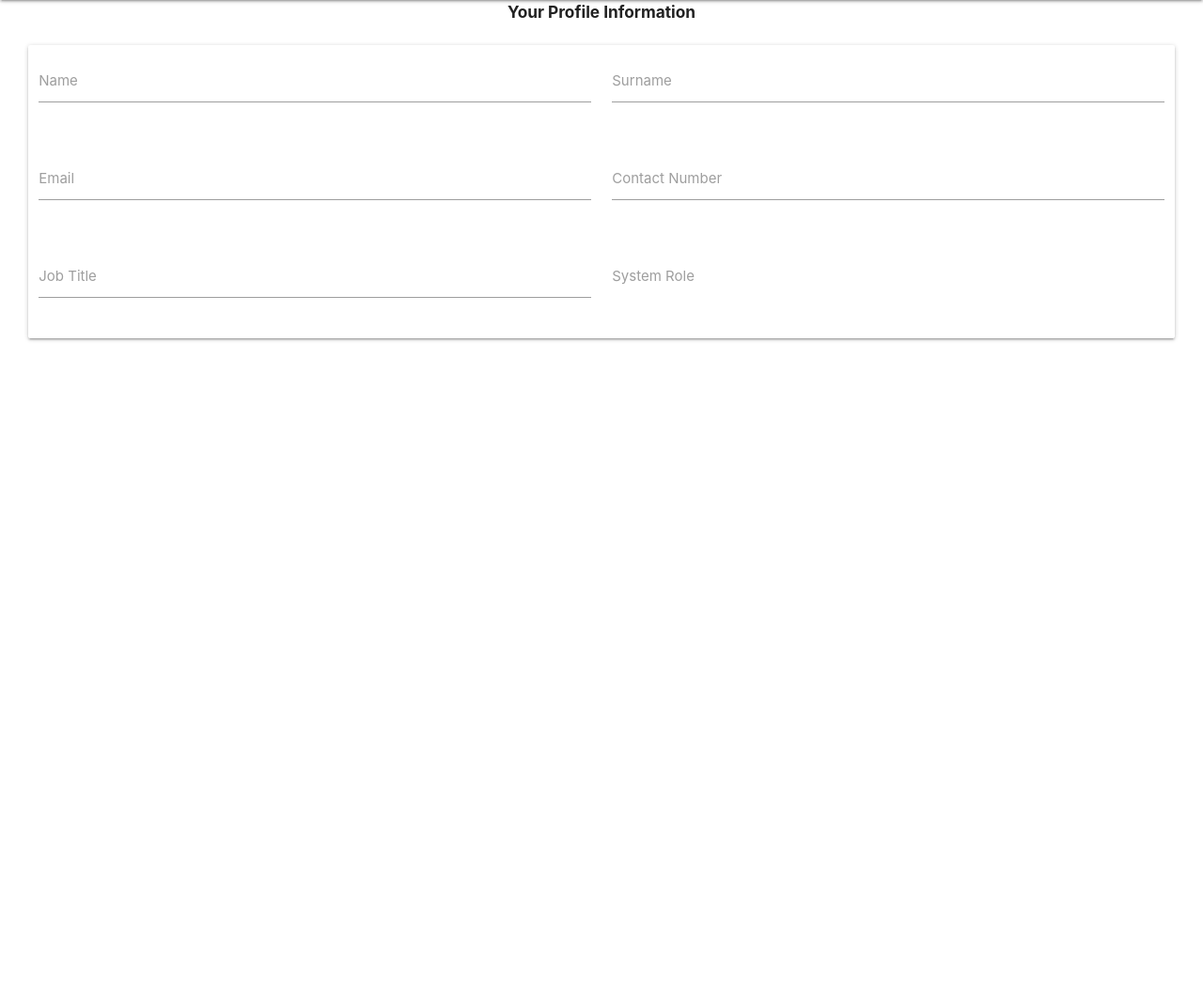
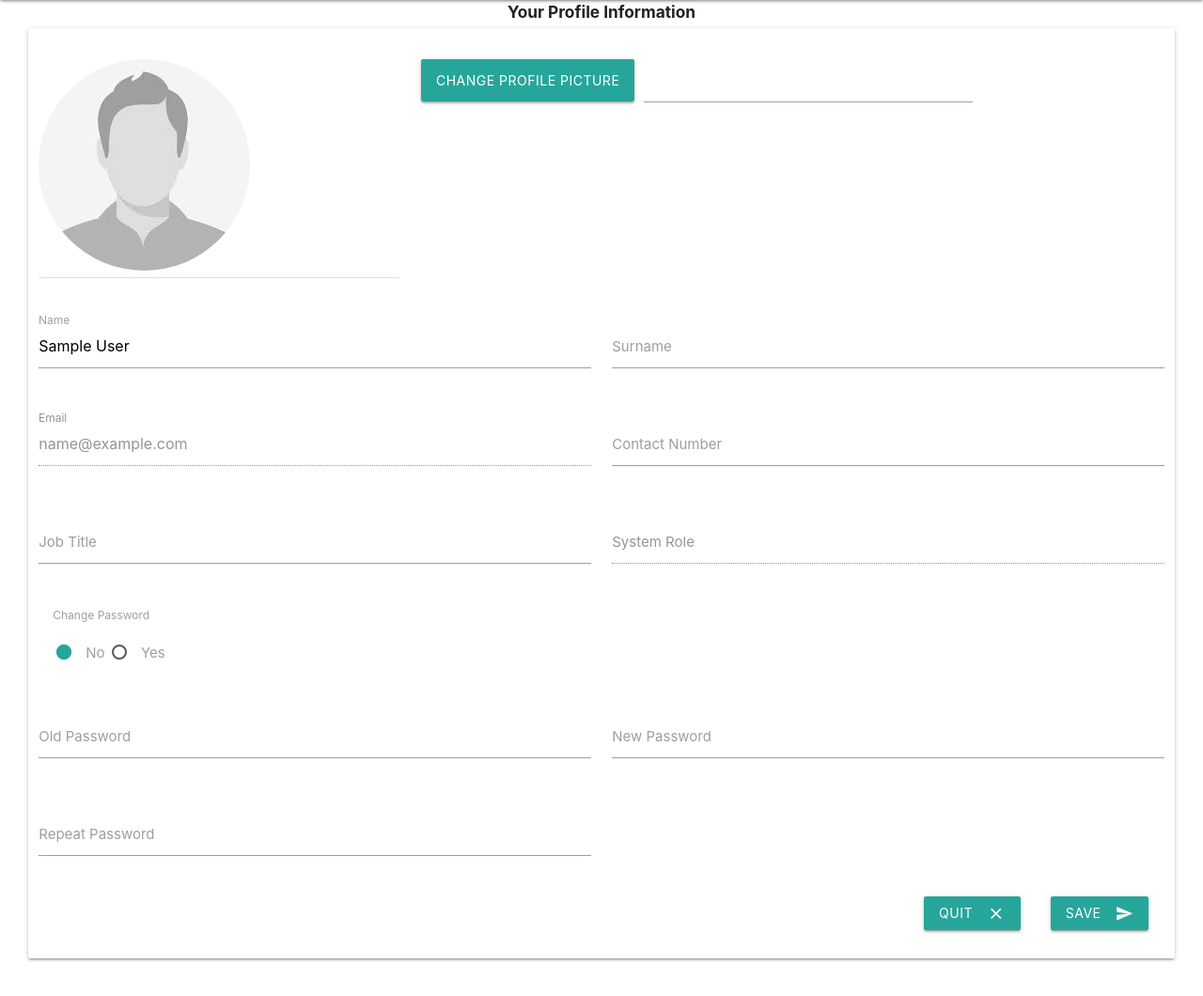
Before and after one commit to Dzingwa01/nemasa, a Laravel app: page /user-profile in a window 1280 px wide. Shown: the part 75-1135 px from the top of the page at 94% size. Before the commit the page ends 438 px from the top, so only its background shows below. Run offline with Laravel 8, Linux system fonts and the light colour scheme; the visitor is signed in with stand-in values (Sample User, id 1); data that the repository does not hold is empty; parts of the project's set-up code (start-up, migrations or seed data) failed here and were passed over; some libraries are stand-ins or nearby versions.

Commit message:
profile initial

```diff
--- a/resources/views/users/profile.blade.php
+++ b/resources/views/users/profile.blade.php
@@ -4,40 +4,107 @@
     <div class="container-fluid">
         <div class="row" style="margin-right: 2em;margin-left: 2em;margin-top:1em;">
             <h6 style="text-align: center;font-weight: bolder;">Your Profile Information</h6>
-            <form class="col s12 card hoverable">
+            <div class="card hoverable">
+                <form class="col s12 ">
                     @csrf
                     <div class="row">
+                        <div class="col m4">
+                            <ul>
+                                <li><div class="user-view">
+                                        <a href="#user"><img class="circle" src="{{!is_null(\Illuminate\Support\Facades\Auth::user()->profile_picture_url)?\Illuminate\Support\Facades\Auth::user()->profile_picture_url:'/images/profile_placeholder.jpg'}}"/></a>
+
+                                    </div></li>
+                                <div class="divider"></div>
+                            </ul>
+                        </div>
+                        <div class="col m6">
+                            <div class="file-field input-field" style="bottom:0px!important;">
+                                <div class="btn">
+                                    <span>Change Profile Picture</span>
+                                    <input type="file">
+                                </div>
+                                <div class="file-path-wrapper">
+                                    <input class="file-path validate" type="text">
+                                </div>
+                            </div>
+                        </div>
+                    </div>
+
+                    <div class="row">
                         <div class="input-field col m6">
-                        <input id="name" type="text" class="validate">
+                            <input id="name" type="text" value="{{$user->name}}" class="validate">
                             <label for="name">Name</label>
                         </div>
                         <div class="input-field col m6">
-                        <input id="surname" type="text" class="validate">
+                            <input id="surname" type="text" value="{{$user->surname}}" class="validate">
                             <label for="surname">Surname</label>
                         </div>
                     </div>
                     <div class="row">
                         <div class="input-field col m6">
-                        <input id="email" type="email" class="validate">
+                            <input id="email" type="email" class="validate" value="{{$user->email}}" disabled>
                             <label for="email">Email</label>
                         </div>
                         <div class="input-field col m6">
-                        <input id="contact_number" type="tel" class="validate">
+                            <input id="contact_number" type="tel" class="validate" value="{{$user->contact_number}}">
                             <label for="contact_number">Contact Number</label>
                         </div>
                     </div>
                     <div class="row">
                         <div class="input-field col m6">
-                        <input id="job_title" type="text" class="validate">
+                            <input id="job_title" type="text" class="validate" value="{{$user->job_title}}">
                             <label for="job_title">Job Title</label>
                         </div>
                         <div class="input-field col m6">
-
+                            <input id="job_title" type="text" disabled class="validate" value="{{$user->roles[0]->display_name}}">
                             <label>System Role</label>
                         </div>
                     </div>
+                    <div class="row">
+                        <div class="col s6" style="margin-left:1em;">
+                            <label>Change Password</label>
+                            <p>
+                                <label>
+                                    <input name="group1" type="radio" checked />
+                                    <span>No</span>
+                                </label>
 
+                                <label>
+                                    <input name="group1" type="radio" />
+                                    <span>Yes</span>
+                                </label>
+                            </p>
+                        </div>
+                    </div>
+                    <div class="row">
+                        <div class="input-field col m6">
+                            <input id="old_password" type="password" class="validate" value="">
+                            <label for="old_password">Old Password</label>
+                        </div>
+                        <div class="input-field col m6">
+                            <input id="new_password" type="password" class="validate" >
+                            <label for="new_password">New Password</label>
+                        </div>
+                    </div>
+                    <div class="row">
+                        <div class="input-field col m6">
+                            <input id="repeat_password" type="password" class="validate" value="">
+                            <label for="repeat_password">Repeat Password</label>
+                        </div>
+
+                    </div>
                 </form>
+                <div class="row">
+                    <div style="float:right;margin-bottom: 2em!important;">
+                        <button class="btn waves-effect waves-light project-back" style="margin-left:2em;" >Quit
+                            <i class="material-icons right">close</i>
+                        </button>
+                        <button class="btn waves-effect waves-light" style="margin-left:2em;margin-right: 2em;" id="save-socios" name="action">Save
+                            <i class="material-icons right">send</i>
+                        </button>
+                    </div>
+                </div>
+            </div>
         </div>
     </div>
 @endsection
```
Lines whose indentation alone changed are shown as unchanged.
